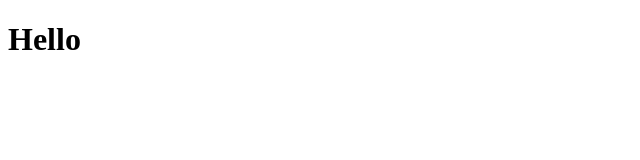
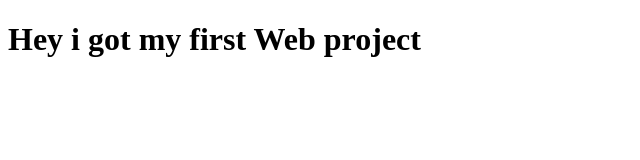
Before and after one commit to kalyanswaroop/FirstJava_Web_Rrpo, a plain HTML site: page WebContent/index.html in a window 1280 px wide. Shown: the whole page, without its empty margins (0-640 px from the left). Drawn offline with Linux system fonts and the light colour scheme.

Commit message:
Adding a new message in the index page

```diff
--- a/WebContent/index.html
+++ b/WebContent/index.html
@@ -5,6 +5,6 @@
 <title>Insert title here</title>
 </head>
 <body>
- <h1>Hello</h1>
+ <h1>Hey i got my first Web project</h1>
 </body>
 </html>
```
